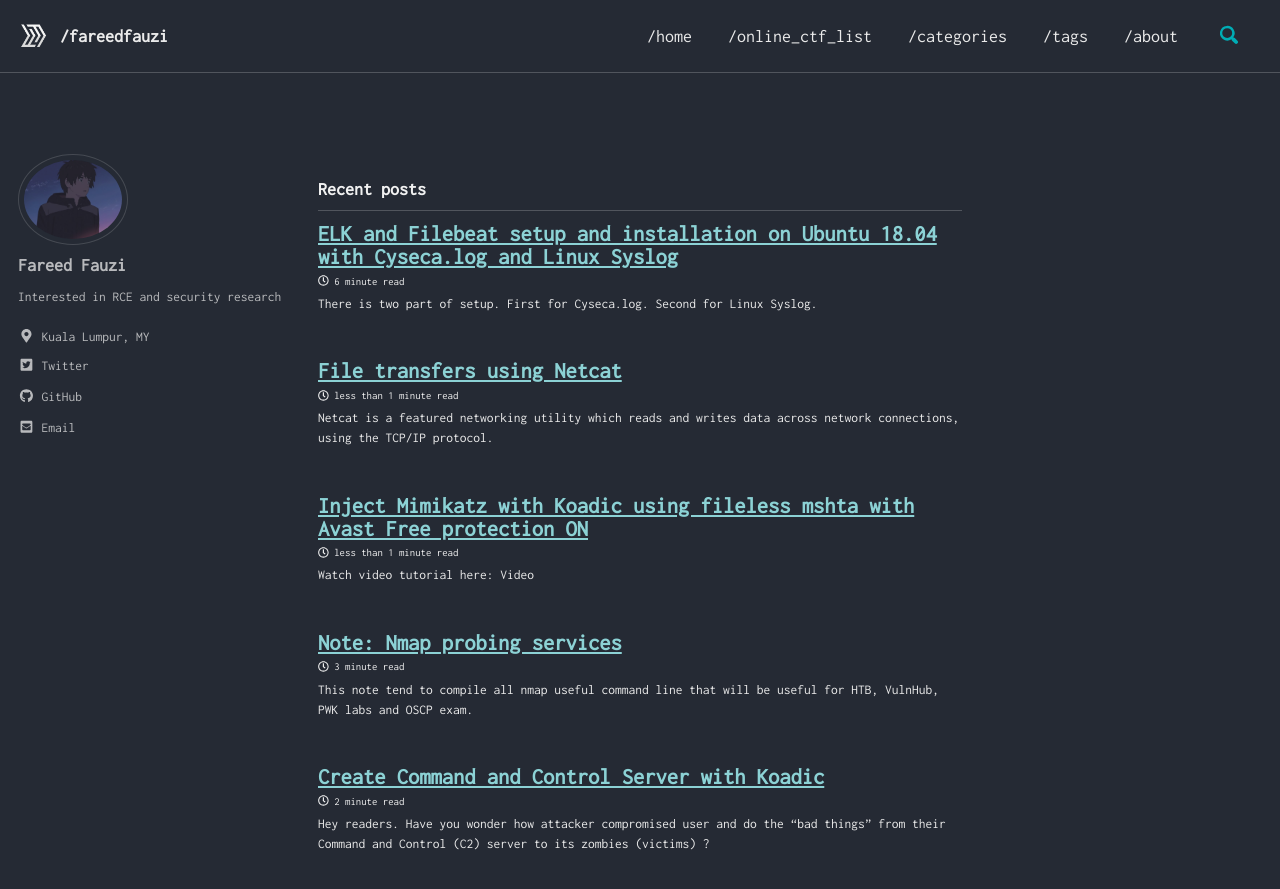
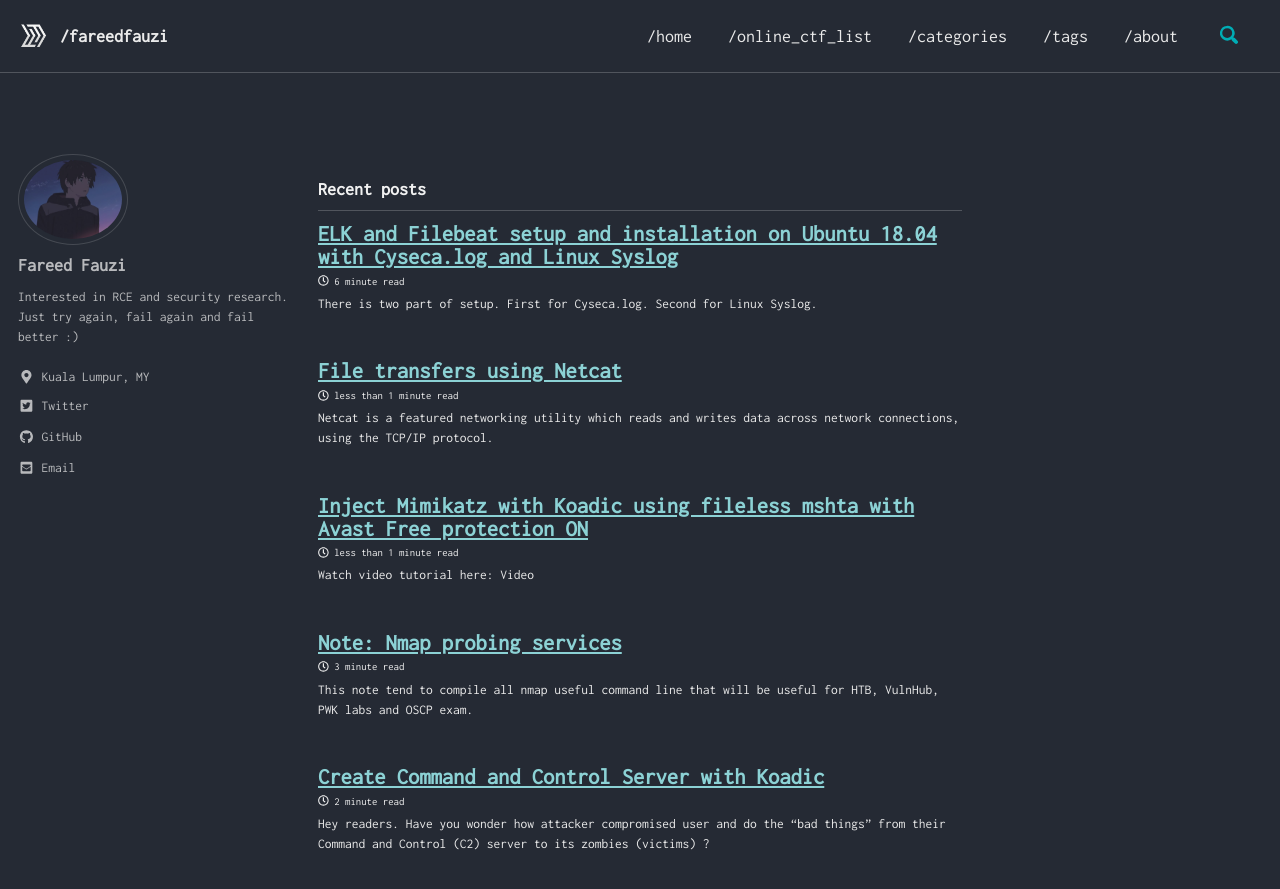
Before and after one commit to spiritedwolf/fareedfauzi.github.io, a Jekyll site: the page built from index.html, in a window 1280 px wide and 900 px high. Shown: the top 889 px of the window. Built offline with Jekyll 4.4.1, drawn with Linux system fonts in a browser that asks for light colours; cached includes are drawn as plain includes; the list of posts is cut into pages by our own code.

Commit message:
Update _config.yml

```diff
--- a/_config.yml
+++ b/_config.yml
@@ -17,7 +17,7 @@ locale                   : "en-US"
 title                    : "/fareedfauzi"
 title_separator          : "-"
 name                     : "Fareed Fauzi"
-description              : "Interested in RCE and security research. Just try again, fail again and fail better :)"
+description              : "Interested in RCE and security research."
 url                      : fareedfauzi.github.io
 baseurl                  : # the subpath of your site, e.g. "/blog"
 repository               : # GitHub username/repo-name e.g. "mmistakes/minimal-mistakes"
@@ -106,7 +106,7 @@ analytics:
 author:
   name             : "Fareed Fauzi"
   avatar           : /assets/images/anime-your-name-26501.jpg
-  bio              : "Interested in RCE and security research"
+  bio              : "Interested in RCE and security research. Just try again, fail again and fail better :)"
   location         : "Kuala Lumpur, MY"
   email            : fareedradzi@gmail.com
   links:
```
